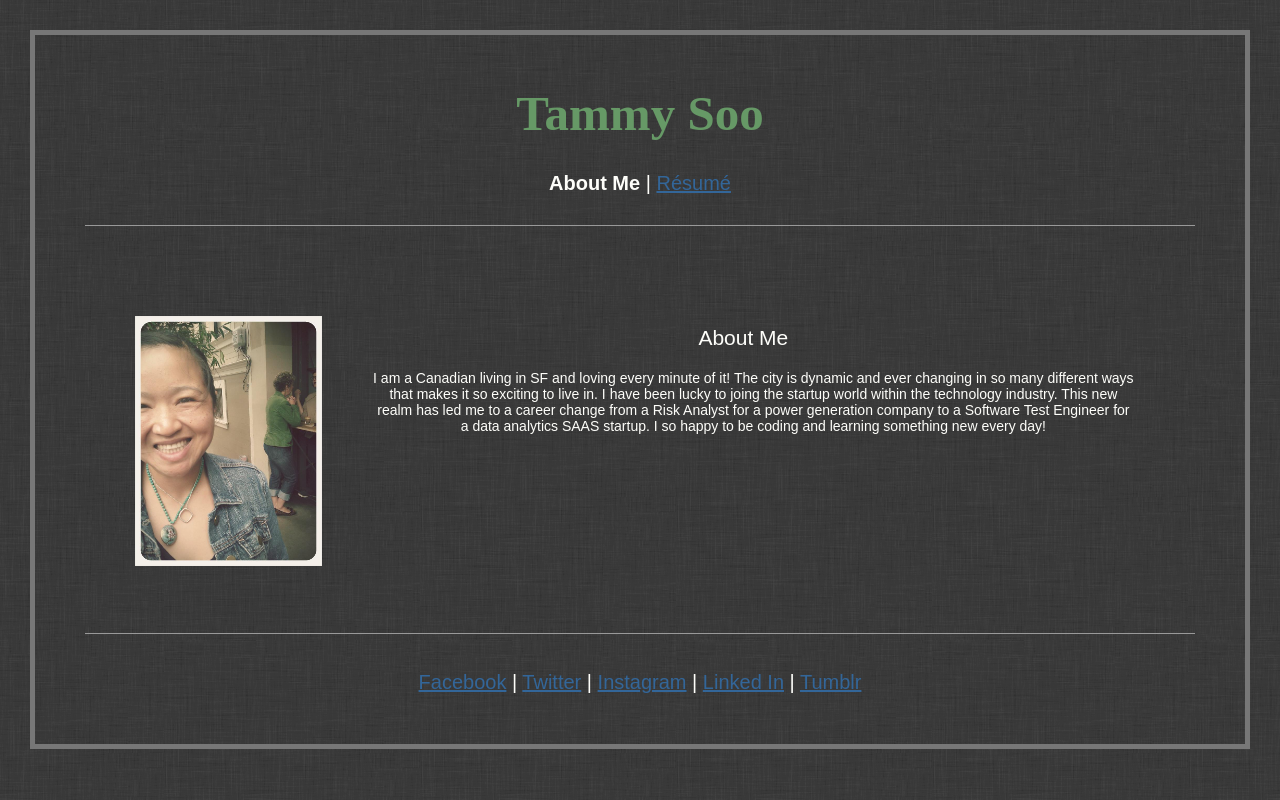
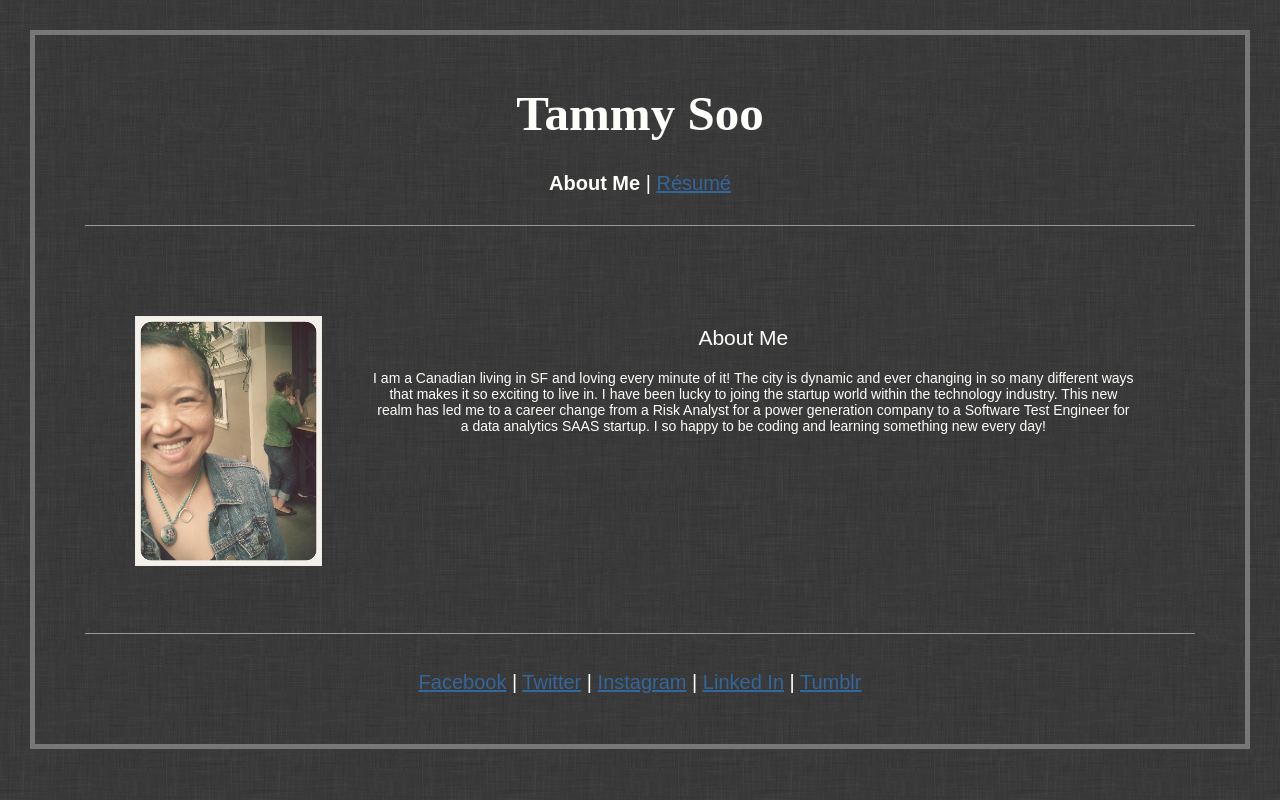
Before and after one commit to transitorytammy/transitorytammy.github.io, a plain HTML site: page index.html in a window 1280 px wide. Drawn offline with Linux system fonts and the light colour scheme; a web font is replaced by a local one.

Commit message:
updated header color to white

```diff
--- a/css/style.css
+++ b/css/style.css
@@ -26,7 +26,7 @@ img{
 h1{
     font-family: "Londrina Shadow";
     font-size: 350%;
-    color: #669966;
+    color: #FEFEFA;
     margin: 0px;
 }
 
```
